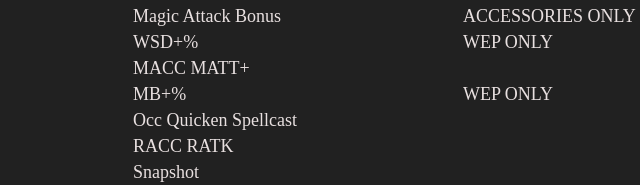
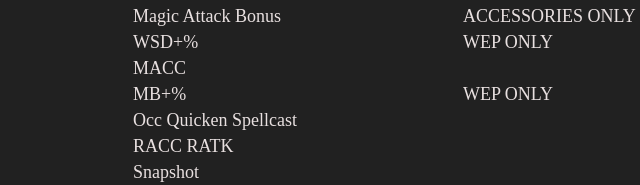
Before and after one commit to npropst78/ffxiaug, a plain HTML site: page index.html in a window 1280 px wide. Shown: the part 296-481 px from the top of the page, 285-925 px from the left. Drawn offline with Linux system fonts and the light colour scheme.

Commit message:
New aug files

```diff
--- a/index.html
+++ b/index.html
@@ -46,7 +46,7 @@
     <li><span>Swing and Stab</span><span>Trip Attack+</span><span>ACCESSORIES ONLY</span></li>
     <li><span>Moonstone</span><span>Magic Attack Bonus</span><span>ACCESSORIES ONLY</span></li>
     <li><span>Mieuseloir's diary</span><span>WSD+%</span><span>WEP ONLY</span></li>
-    <li><span>Striking Bull's diary</span><span>MACC MATT+</span><span></span></li>
+    <li><span>Striking Bull's diary</span><span>MACC</span><span></span></li>
     <li><span>Death of Dimwits</span><span>MB+%</span><span>WEP ONLY</span></li>
     <li><span>Ludwig's report</span><span>Occ Quicken Spellcast</span><span></span></li>
     <li><span>Clash of Titans</span><span>RACC RATK</span><span></span></li>
```
